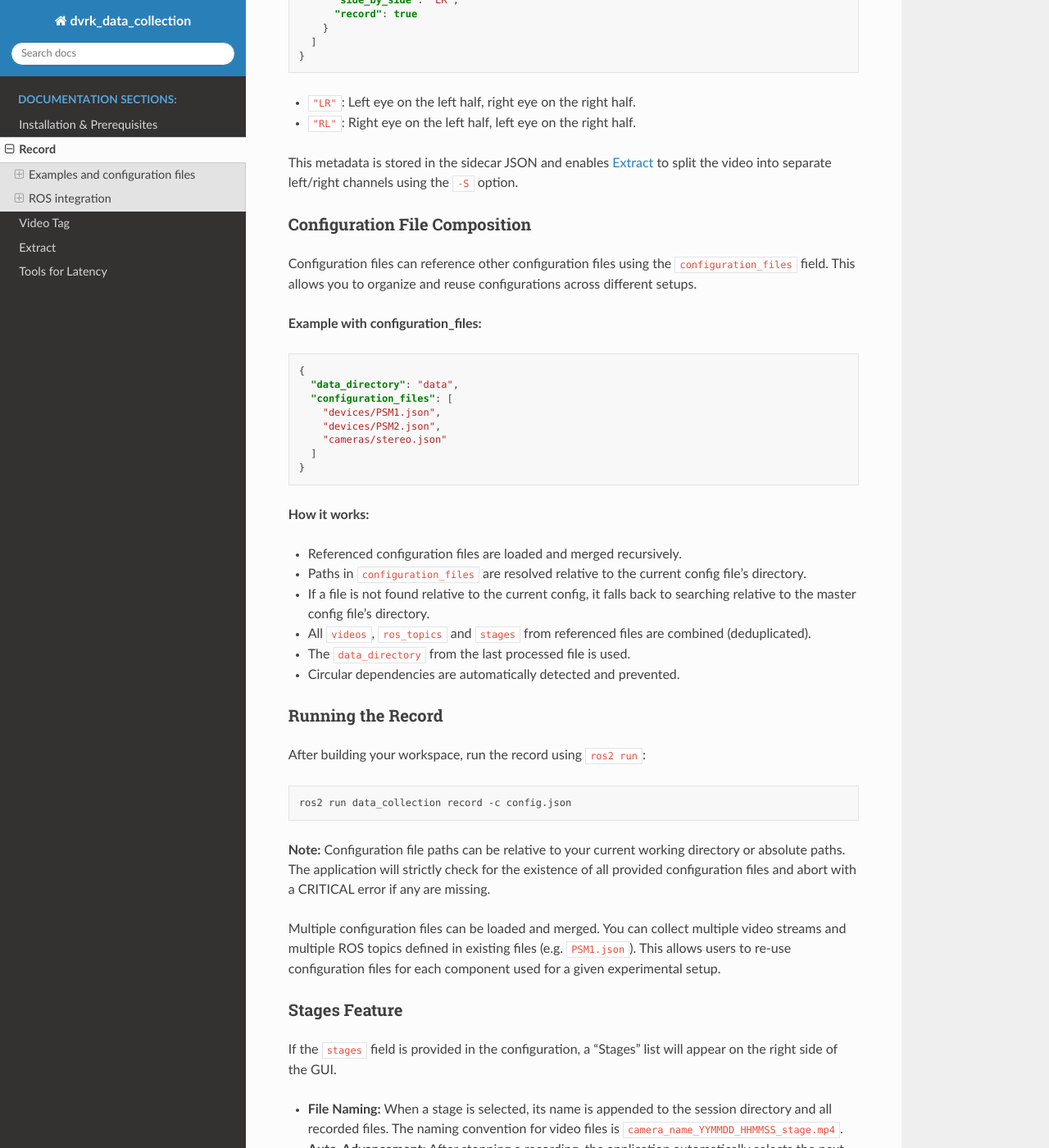
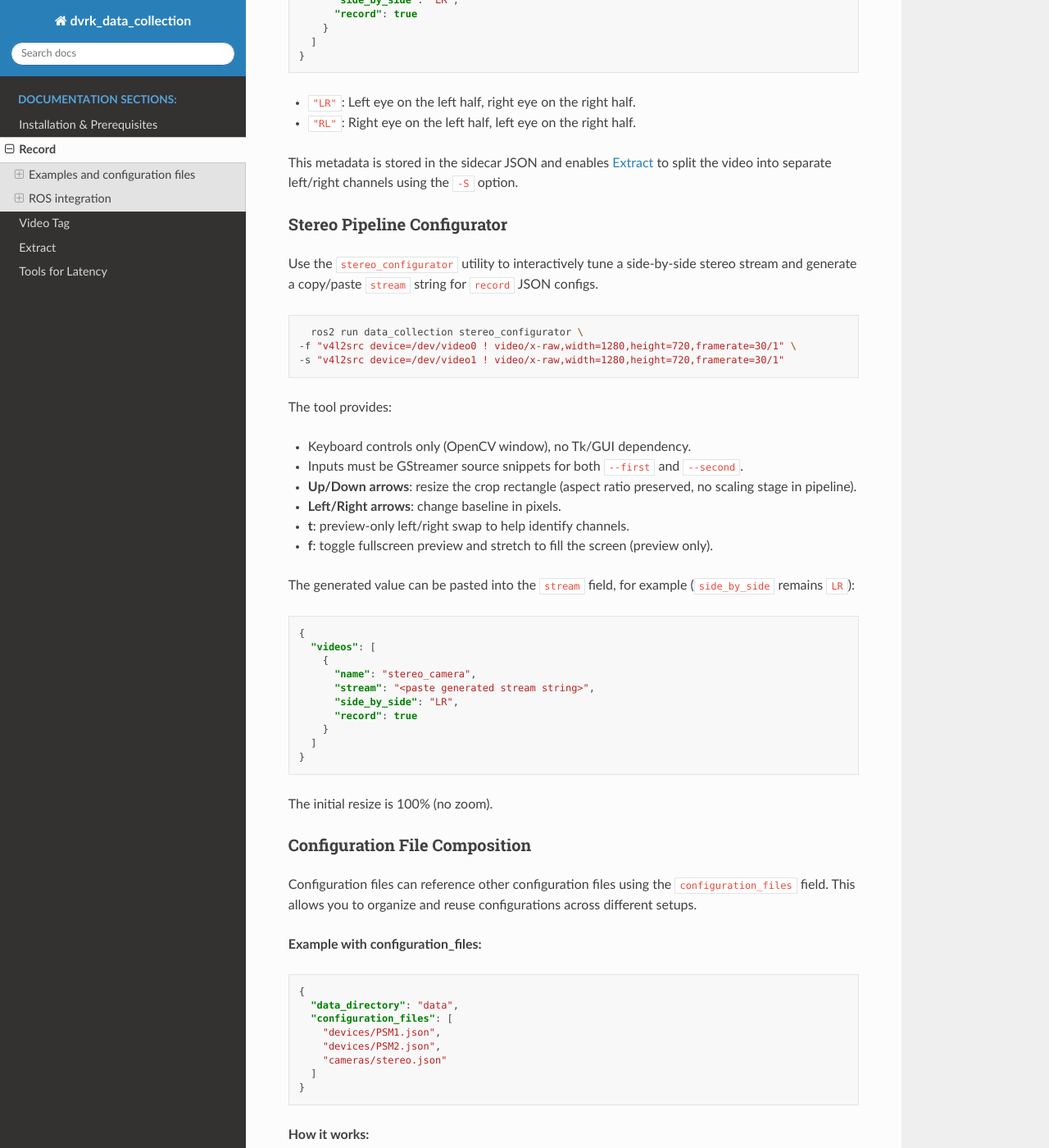
Before and after one commit to jhu-dvrk/data_collection, a Sphinx documentation site: the page built from docs/record.rst, in a window 1280 px wide and 1400 px high, scrolled down 1199 px. Shown: the whole window at 82% size. Built offline with Sphinx 7.4.7 and the Read the Docs theme 3.1.0, drawn with Linux system fonts in a browser that asks for light colours.

Commit message:
stereo_configurator: first version

```diff
--- a/CMakeLists.txt
+++ b/CMakeLists.txt
@@ -152,6 +152,7 @@ ament_python_install_package(${PROJECT_NAME})
 install(PROGRAMS
   scripts/extract
   scripts/encord_to_tags
+  scripts/stereo_configurator
   DESTINATION lib/${PROJECT_NAME}
 )
 
--- a/docs/record.rst
+++ b/docs/record.rst
@@ -67,6 +67,43 @@ For side-by-side stereo video sources (e.g., two cameras composited horizontally
 - ``"RL"``: Right eye on the left half, left eye on the right half.
 
 This metadata is stored in the sidecar JSON and enables :doc:`extract` to split the video into separate left/right channels using the ``-S`` option.
+
+Stereo Pipeline Configurator
+~~~~~~~~~~~~~~~~~~~~~~~~~~~~
+
+Use the ``stereo_configurator`` utility to interactively tune a side-by-side stereo stream and generate a copy/paste ``stream`` string for ``record`` JSON configs.
+
+.. code-block:: bash
+
+    ros2 run data_collection stereo_configurator \
+  -f "v4l2src device=/dev/video0 ! video/x-raw,width=1280,height=720,framerate=30/1" \
+  -s "v4l2src device=/dev/video1 ! video/x-raw,width=1280,height=720,framerate=30/1"
+
+The tool provides:
+
+- Keyboard controls only (OpenCV window), no Tk/GUI dependency.
+- Inputs must be GStreamer source snippets for both ``--first`` and ``--second``.
+- **Up/Down arrows**: resize the crop rectangle (aspect ratio preserved, no scaling stage in pipeline).
+- **Left/Right arrows**: change baseline in pixels.
+- **t**: preview-only left/right swap to help identify channels.
+- **f**: toggle fullscreen preview and stretch to fill the screen (preview only).
+
+The generated value can be pasted into the ``stream`` field, for example (``side_by_side`` remains ``LR``):
+
+.. code-block:: json
+
+    {
+      "videos": [
+        {
+          "name": "stereo_camera",
+          "stream": "<paste generated stream string>",
+          "side_by_side": "LR",
+          "record": true
+        }
+      ]
+    }
+
+The initial resize is 100% (no zoom).
 
 Configuration File Composition
 ~~~~~~~~~~~~~~~~~~~~~~~~~~~~~~
```
Also changed, not shown: 1 other file.
